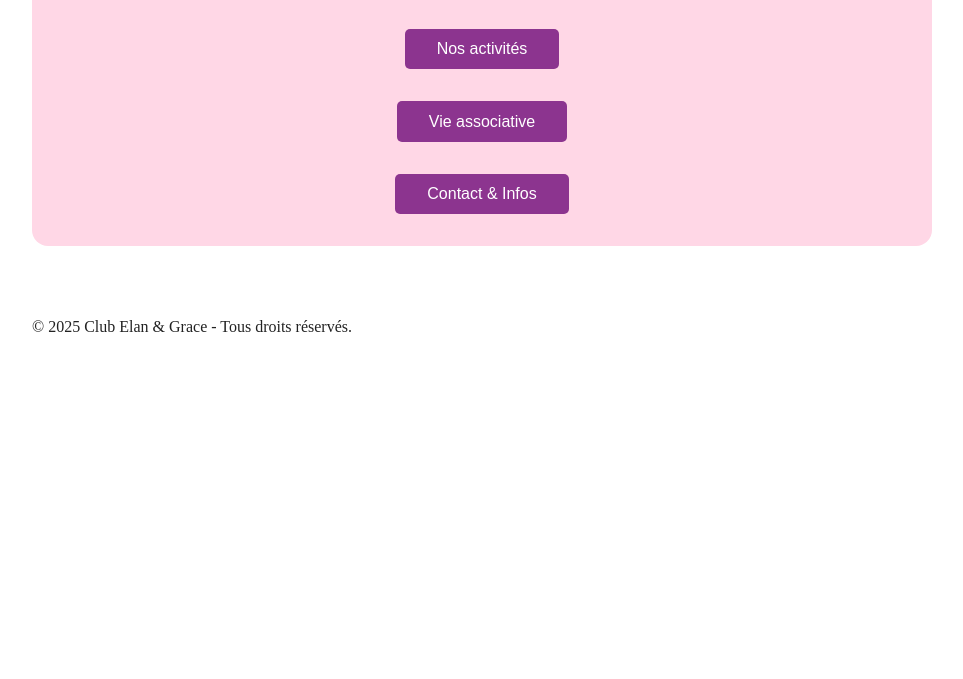
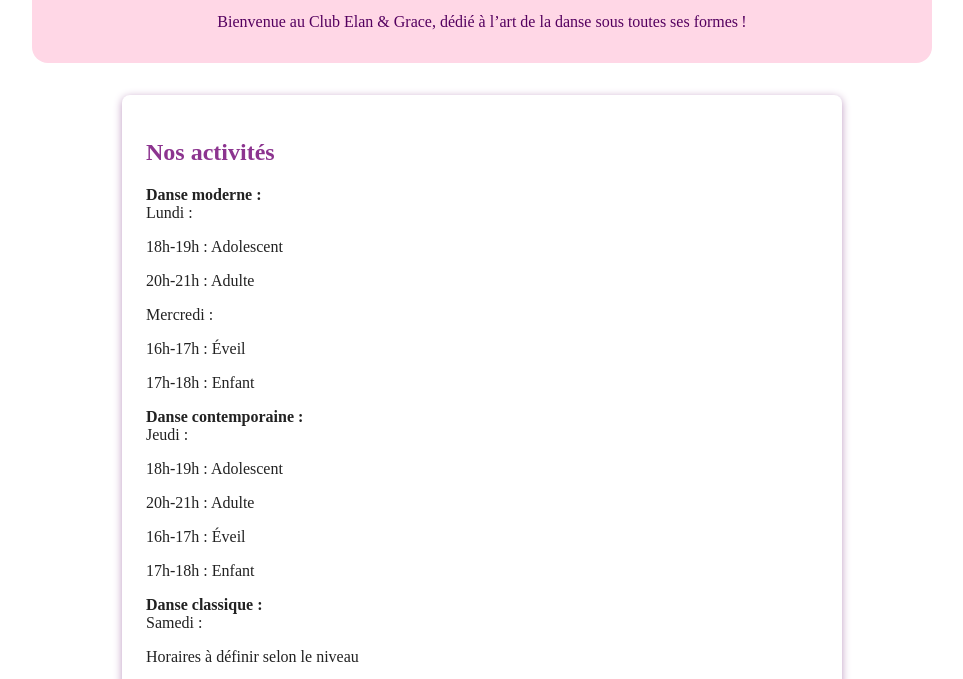
Before and after one commit to sarah311206/site-vitrine-club-danse, a plain HTML site: page index.html in a window 1280 px wide. Shown: the part 114-793 px from the top of the page, without its empty margins (158-1121 px from the left). Drawn offline with Linux system fonts and the light colour scheme.

Commit message:
Refactor sections and improve HTML structure
Updated section structure and removed inline styles for better readability.

```diff
--- a/index.html
+++ b/index.html
@@ -8,55 +8,44 @@
 <body>
     <header>
         <h1>Elan & Grace</h1>
-        <!-- Menu de navigation, chaque bouton affiche une section -->
-        <nav>
-            <ul class="navbar">
-                <li><button class="nav-btn" data-section="activites">Nos activités</button></li>
-                <li><button class="nav-btn" data-section="vie-associative">Vie associative</button></li>
-                <li><button class="nav-btn" data-section="contact">Contact & Infos</button></li>
-            </ul>
-        </nav>
+        <p>Bienvenue au Club Elan & Grace, dédié à l’art de la danse sous toutes ses formes !</p>
     </header>
 
     <main>
-        <section id="activites" class="section-content" style="display:none;">
+        <section id="activites">
             <h2>Nos activités</h2>
             <ul>
                 <li><strong>Danse moderne :</strong>
                     <ul>
-                        <li>Lundi :
+                        <li>Lundi :</li>
                         <ul>
                             <li>18h-19h : Adolescent</li>
                             <li>20h-21h : Adulte</li>
                         </ul>
-                        </li>
-                        <li>Mercredi :
+                        <li>Mercredi :</li>
                         <ul>
                             <li>16h-17h : Éveil</li>
                             <li>17h-18h : Enfant</li>
                         </ul>
-                        </li>
                     </ul>
                 </li>
                 <li><strong>Danse contemporaine :</strong>
                     <ul>
-                        <li>Jeudi :
+                        <li>Jeudi :</li>
                         <ul>
                             <li>18h-19h : Adolescent</li>
                             <li>20h-21h : Adulte</li>
                             <li>16h-17h : Éveil</li>
                             <li>17h-18h : Enfant</li>
                         </ul>
-                        </li>
                     </ul>
                 </li>
                 <li><strong>Danse classique :</strong>
                     <ul>
-                        <li>Samedi :
+                        <li>Samedi :</li>
                         <ul>
                             <li>Horaires à définir selon le niveau</li>
                         </ul>
-                        </li>
                     </ul>
                 </li>
                 <li><strong>Événements phares :</strong>
@@ -70,7 +59,7 @@
             </ul>
         </section>
 
-        <section id="vie-associative" class="section-content" style="display:none;">
+        <section id="vie-associative">
             <h2>Vie associative</h2>
             <ul>
                 <li>Présentation des professeurs</li>
@@ -85,7 +74,7 @@
             </ul>
         </section>
 
-        <section id="contact" class="section-content" style="display:none;">
+        <section id="contact">
             <h2>Contact & Infos</h2>
             <form id="contact-form">
                 <label for="nom">Nom :</label>
```
Lines whose indentation alone changed are shown as unchanged.
